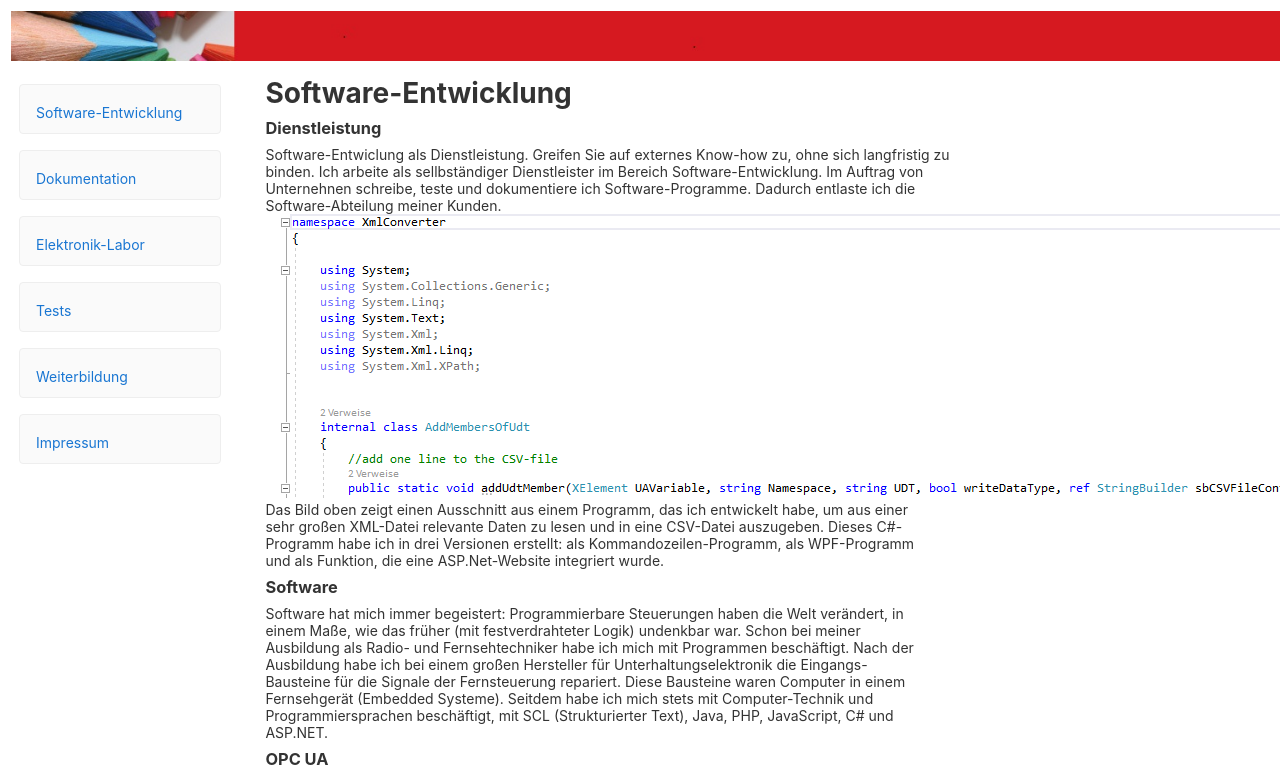
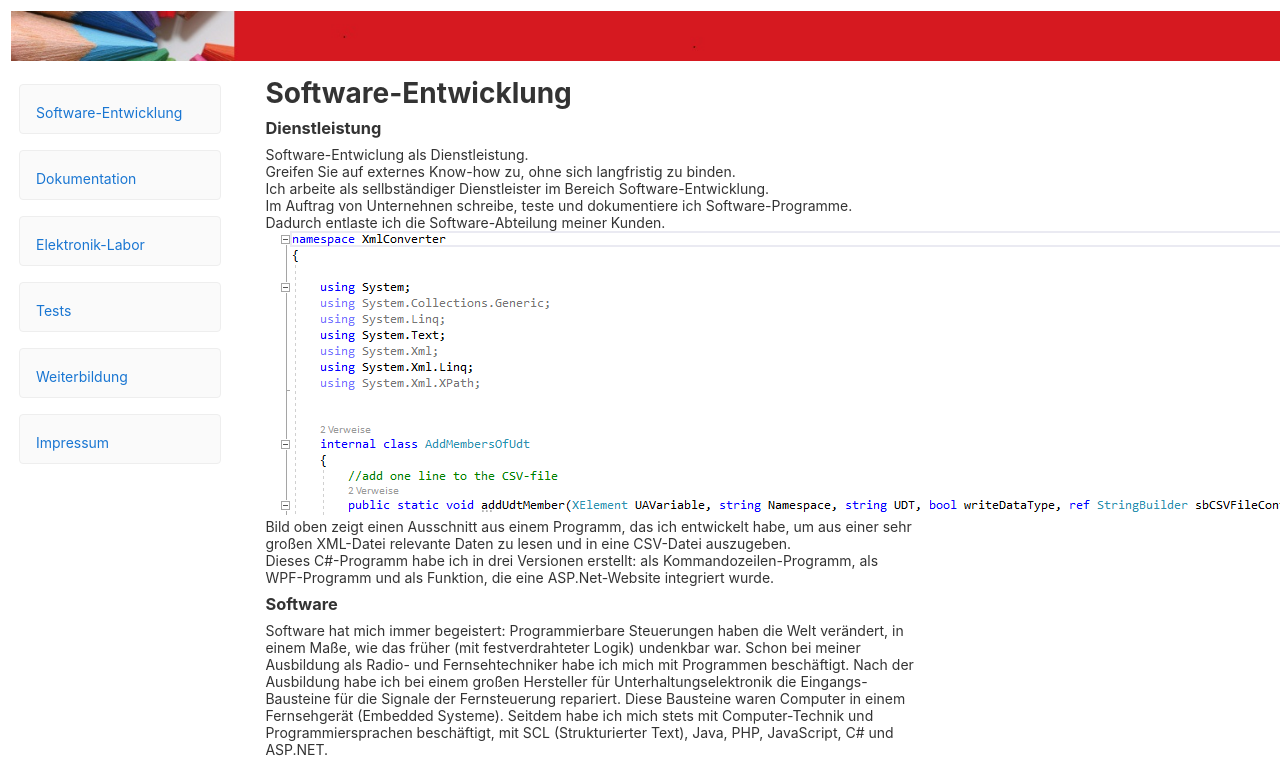
Before and after one commit to haidner1/angular-azure-pipeline, an Angular app: page /software in a window 1280 px wide. Shown: the top 768 px of the page. Built offline with nearby package versions, Linux system fonts and the light colour scheme.

Commit message:
paragraphs used

```diff
--- a/src/app/software/software.component.html
+++ b/src/app/software/software.component.html
@@ -282,24 +282,25 @@ td {
 
       <h3>Dienstleistung</h3>
 
-      <article class="article">
+        <p> Software-Entwiclung als Dienstleistung.</p>
 
-        Software-Entwiclung als Dienstleistung.
+        <p>Greifen Sie auf externes Know-how zu, ohne sich langfristig zu binden.</p>
 
-        Greifen Sie auf externes Know-how zu, ohne sich langfristig zu binden.
+        <p>Ich arbeite als sellbständiger Dienstleister im Bereich Software-Entwicklung.</p>
 
-        Ich arbeite als sellbständiger Dienstleister im Bereich Software-Entwicklung.
+        <p>Im Auftrag von Unternehnen schreibe, teste und dokumentiere ich Software-Programme.</p>
 
-        Im Auftrag von Unternehnen schreibe, teste und dokumentiere ich Software-Programme.
+        <p> Dadurch entlaste ich die Software-Abteilung meiner Kunden.</p>
 
-        Dadurch entlaste ich die Software-Abteilung meiner Kunden.
-      </article>
 
 
       <img src="assets/image/XmlConverter.png" alt="Source code XmlConverter" height="284" width="1056"  >
-      <p>Das Bild oben zeigt einen Ausschnitt aus einem Programm, das ich entwickelt habe,
+      <p>Bild oben zeigt einen Ausschnitt aus einem Programm, das ich entwickelt habe,
         um aus einer sehr großen XML-Datei relevante Daten zu lesen und in eine CSV-Datei auszugeben.
-      Dieses C#-Programm habe ich in drei Versionen erstellt: als Kommandozeilen-Programm, als WPF-Programm und als Funktion, die eine ASP.Net-Website integriert wurde.</p>
+      </p>
+        <p>
+          Dieses C#-Programm habe ich in drei Versionen erstellt: als Kommandozeilen-Programm, als WPF-Programm und als Funktion, die eine ASP.Net-Website integriert wurde.
+        </p>
       <h3>Software</h3>
      <p>Software hat mich immer begeistert: Programmierbare Steuerungen haben die Welt verändert, in einem Maße, wie das früher (mit festverdrahteter Logik) undenkbar war.
 
```
Also changed, not shown: 2 other files (tests, documents, lock files or other folders).
